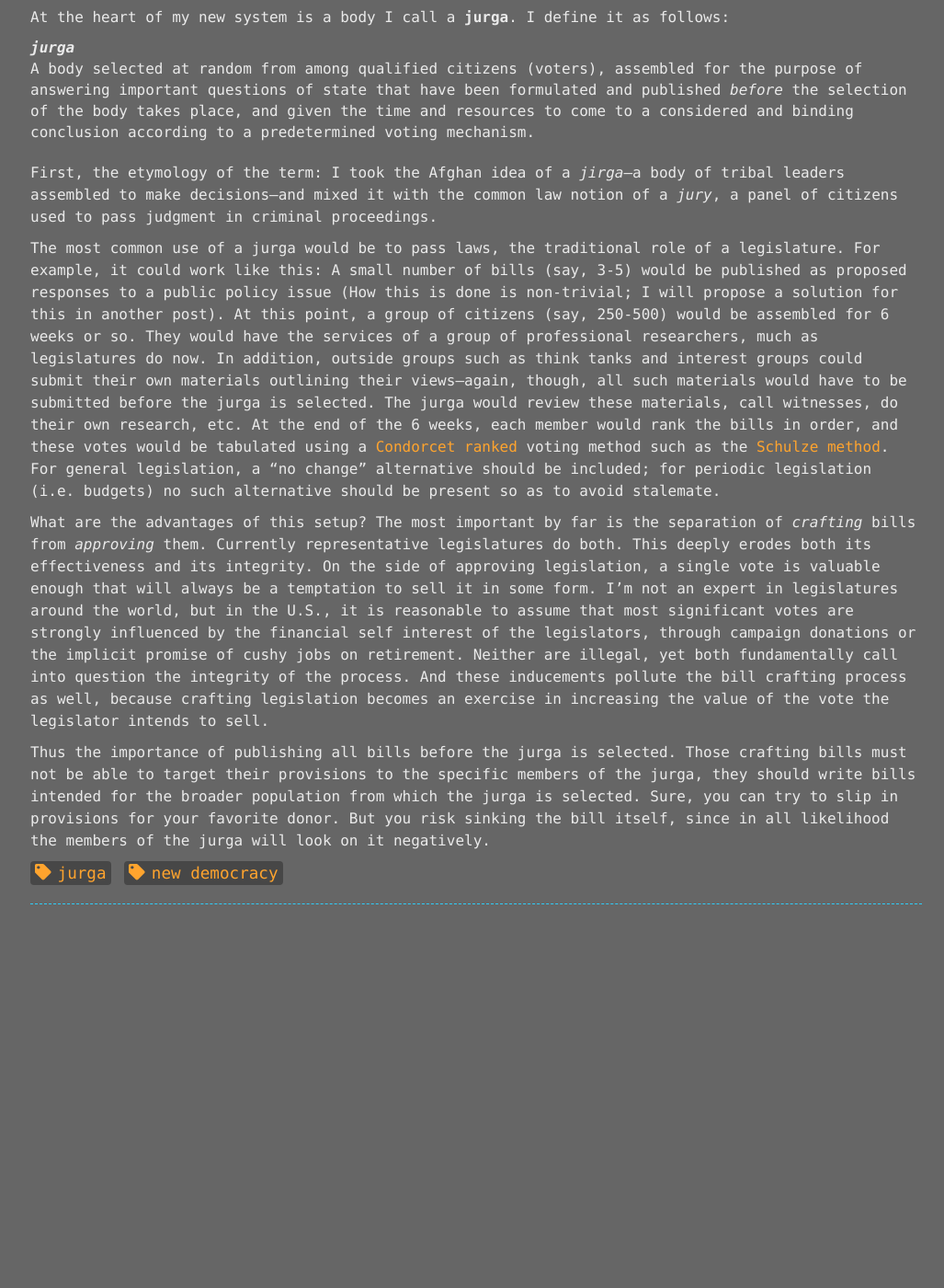
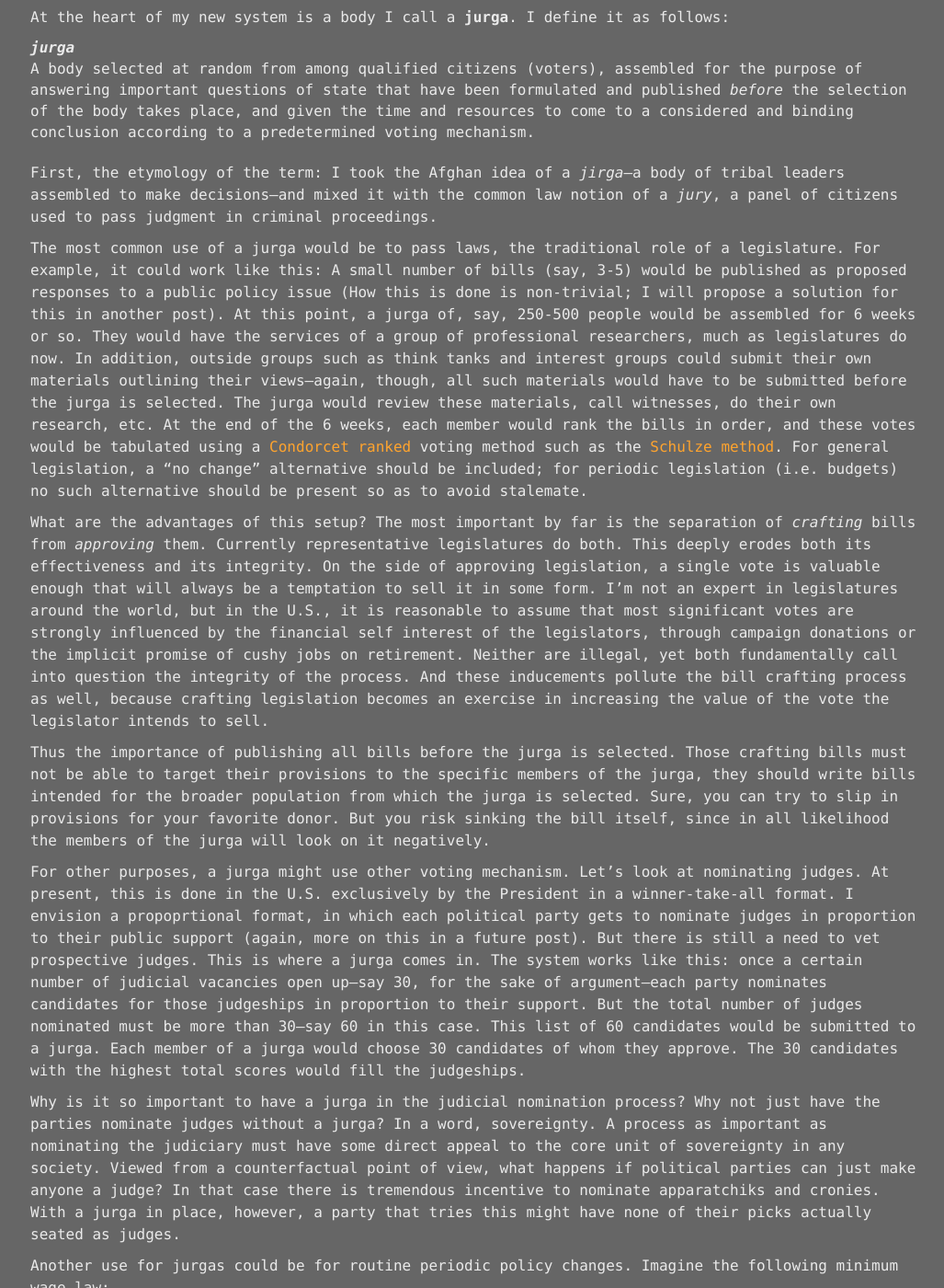
Before and after one commit to akovner/akovner.github.io, a Jekyll site: the page built from _posts/2018-07-23-sovereign-truth.md, in a window 1280 px wide and 1400 px high, scrolled down 1015 px. Shown: the whole window at 92% size, without its empty margins (122-1149 px from the left). Built offline with Jekyll 4.4.1, drawn with Linux system fonts in a browser that asks for light colours; nearby versions of some CDN libraries; our own code applies the rules of GitHub Pages for plain Markdown files; comment, search, counter and statistics services are not loaded; before the commit the page ends 2018 px from its top, so only the background shows below that; some of the changed text lies outside the part shown.

Commit message:
added examples of jurgas

```diff
--- a/_posts/2018-07-23-sovereign-truth.md
+++ b/_posts/2018-07-23-sovereign-truth.md
@@ -1,15 +1,17 @@
 ---
-category:
+category: sampled democracy
 tags:
   - jurga
-  - new democracy
+  - sampled democracy
+  - politics
+  - sovereignty
 title: The Sovereign Truth
 comments: true
 ---
 
 All governments assert their legitimacy on the basis of a source; some wellspring, metaphysical or physical, that guarantees that the government's actions represent something beyond the mere whims of whoever issues the commands. For example, the Pharaohs were considered the representatives of the Gods on Earth, and their right to command was seen as an expression of their duty to maintain balance between the divine and the worldly. More recent non-democratic sources of sovereign legitimacy include the need to preserve revolution (Cuba, Venezuela, Zimbabwe) and the putative superiority of white people over others (Germany, South Africa, Rhodesia, ...).
 
-It's fair to say that Democracy represents a dramatic improvement over the past by asserting a source of sovereign that is far more grounded in the reality of everyday life. Our main source of sovereignty is the **election**; a single event that seeks the opinion of eligible citizens on a range of questions. Usually, the question is simply who deserves to fill a certain office, however in a **referendum** or an **initiative**, the question may be whether or not to approve a specific law or policy. Since it is my purpose to propose something better, I will leave it to others to describe the virtues of the election. However I will note that the election is certainly a better source of legitimacy than any other currently in use at a national level.
+It's fair to say that Democracy represents a dramatic improvement over the past by asserting a source of sovereignty that is far more grounded in the reality of everyday life. Our main source of sovereignty is the **election**; a single event that seeks the opinion of eligible citizens on a range of questions. Usually, the question is simply who deserves to fill a certain office, however in a **referendum** or an **initiative**, the question may be whether or not to approve a specific law or policy. Since it is my purpose to propose something better, I will leave it to others to describe the virtues of the election. However I will note that the election is certainly a better source of legitimacy than any other currently in use at a national level.
 
 I should note that for small groups of people--say, in the low hundreds--decisions can be made informally by respected elders without any formal notion of sovereignty. This can be effective, but it does not scale, which is why I reject the various systems of government coming from the anarchist tradition (e.g. Anarcho-syndicalism). For lack of a better term I call this informal type of governance *tribal governance*.
 
@@ -22,8 +24,18 @@ jurga
 
 First, the etymology of the term: I took the Afghan idea of a *jirga*--a body of tribal leaders assembled to make decisions--and mixed it with the common law notion of a *jury*, a panel of citizens used to pass judgment in criminal proceedings.
 
-The most common use of a jurga would be to pass laws, the traditional role of a legislature. For example, it could work like this: A small number of bills (say, 3-5) would be published as proposed responses to a public policy issue (How this is done is non-trivial; I will propose a solution for this in another post). At this point, a group of citizens (say, 250-500) would be assembled for 6 weeks or so. They would have the services of a group of professional researchers, much as legislatures do now. In addition, outside groups such as think tanks and interest groups could submit their own materials outlining their views--again, though, all such materials would have to be submitted before the jurga is selected. The jurga would review these materials, call witnesses, do their own research, etc. At the end of the 6 weeks, each member would rank the bills in order, and these votes would be tabulated using a [Condorcet ranked](https://en.wikipedia.org/wiki/Condorcet_method) voting method such as the [Schulze method](https://en.wikipedia.org/wiki/Schulze_method). For general legislation, a "no change" alternative should be included; for periodic legislation (i.e. budgets) no such alternative should be present so as to avoid stalemate.
+The most common use of a jurga would be to pass laws, the traditional role of a legislature. For example, it could work like this: A small number of bills (say, 3-5) would be published as proposed responses to a public policy issue (How this is done is non-trivial; I will propose a solution for this in another post). At this point, a jurga of, say, 250-500 people would be assembled for 6 weeks or so. They would have the services of a group of professional researchers, much as legislatures do now. In addition, outside groups such as think tanks and interest groups could submit their own materials outlining their views--again, though, all such materials would have to be submitted before the jurga is selected. The jurga would review these materials, call witnesses, do their own research, etc. At the end of the 6 weeks, each member would rank the bills in order, and these votes would be tabulated using a [Condorcet ranked](https://en.wikipedia.org/wiki/Condorcet_method) voting method such as the [Schulze method](https://en.wikipedia.org/wiki/Schulze_method). For general legislation, a "no change" alternative should be included; for periodic legislation (i.e. budgets) no such alternative should be present so as to avoid stalemate.
 
 What are the advantages of this setup? The most important by far is the separation of *crafting* bills from *approving* them. Currently representative legislatures do both. This deeply erodes both its effectiveness and its integrity. On the side of approving legislation, a single vote is valuable enough that will always be a temptation to sell it in some form. I'm not an expert in legislatures around the world, but in the U.S., it is reasonable to assume that most significant votes are  strongly influenced by the financial self interest of the legislators, through campaign donations or the implicit promise of cushy jobs on retirement. Neither are illegal, yet both fundamentally call into question the integrity of the process. And these inducements pollute the bill crafting process as well, because crafting legislation becomes an exercise in increasing the value of the vote the legislator intends to sell.
 
 Thus the importance of publishing all bills before the jurga is selected. Those crafting bills must not be able to target their provisions to the specific members of the jurga, they should write bills intended for the broader population from which the jurga is selected. Sure, you can try to slip in provisions for your favorite donor. But you risk sinking the bill itself, since in all likelihood the members of the jurga will look on it negatively.
+
+For other purposes, a jurga might use other voting mechanism. Let's look at nominating judges. At present, this is done in the U.S. exclusively by the President in a winner-take-all format. I envision a propoprtional format, in which each political party gets to nominate judges in proportion to their public support (again, more on this in a future post). But there is still a need to vet prospective judges. This is where a jurga comes in. The system works like this: once a certain number of judicial vacancies open up--say 30, for the sake of argument--each party nominates candidates for those judgeships in proportion to their support. But the total number of judges nominated must be more than 30--say 60 in this case. This list of 60 candidates would be submitted to a jurga. Each member of a jurga would choose 30 candidates of whom they approve. The 30 candidates with the highest total scores would fill the judgeships.
+
+Why is it so important to have a jurga in the judicial nomination process? Why not just have the parties nominate judges without a jurga? In a word, sovereignty. A process as important as nominating the judiciary must have some direct appeal to the core unit of sovereignty in any society. Viewed from a counterfactual point of view, what happens if political parties can just make anyone a judge? In that case there is tremendous incentive to nominate apparatchiks and cronies. With a jurga in place, however, a party that tries this might have none of their picks actually seated as judges.
+
+Another use for jurgas could be for routine periodic policy changes. Imagine the following minimum wage law:
+
+> Each year, the minimum wage will change by a factor determined by a jurga, according to proposals given by each of the three parties with the greatest popular support. In no case will this factor differ by more than 4% from the inflation rate.
+
+Under this system, every year a jurga would be assembled to consider three possible minimum wage amounts for the next year. These amounts are constrained to stay near the inflation rate, however they can drift considerably over many years, creating both short term stability and long term flexibility. In addition, there is this important fact: the dominant party does not have stranglehold on policy. A party with minority popular support can still get their policies enacted if they convince a jurga.
```
